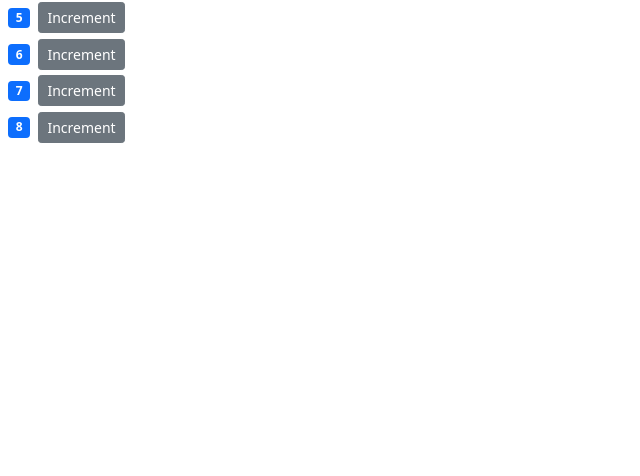
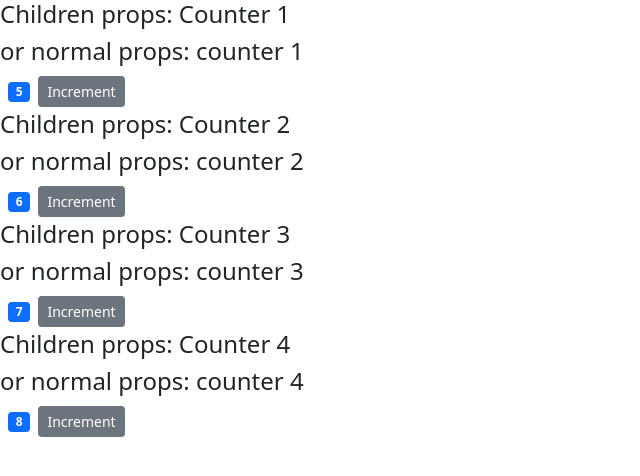
Before and after one commit to rua1hc/react_fdn_cnt_app, a React (Create React App) app: page / in a window 1280 px wide. Shown: the top 476 px of the page, without its empty margins (0-640 px from the left). Built offline with nearby package versions, Linux system fonts and the light colour scheme.

Commit message:
s4v4 passing props children

```diff
--- a/src/comps/counter.jsx
+++ b/src/comps/counter.jsx
@@ -50,6 +50,9 @@ class Counter extends Component {
         return (
             // <React.Fragment>
             <div>
+                {this.props.children}
+                <h4>or normal props: counter {this.props.id}</h4>
+
                 {/* <img src={this.state.imgUrl} alt="" /> */}
 
                 {/* <span>Sum: {this.state.count}</span> */}
--- a/src/comps/counters.jsx
+++ b/src/comps/counters.jsx
@@ -16,7 +16,9 @@ class Counters extends Component {
         return (
             <div>
                 {this.state.counters.map((c) => (
-                    <Counter key={c.id} value={c.value} selected />
+                    <Counter key={c.id} value={c.value} selected id={c.id}>
+                        <h4>Children props: Counter {c.id}</h4>
+                    </Counter>
                 ))}
             </div>
         );
```
